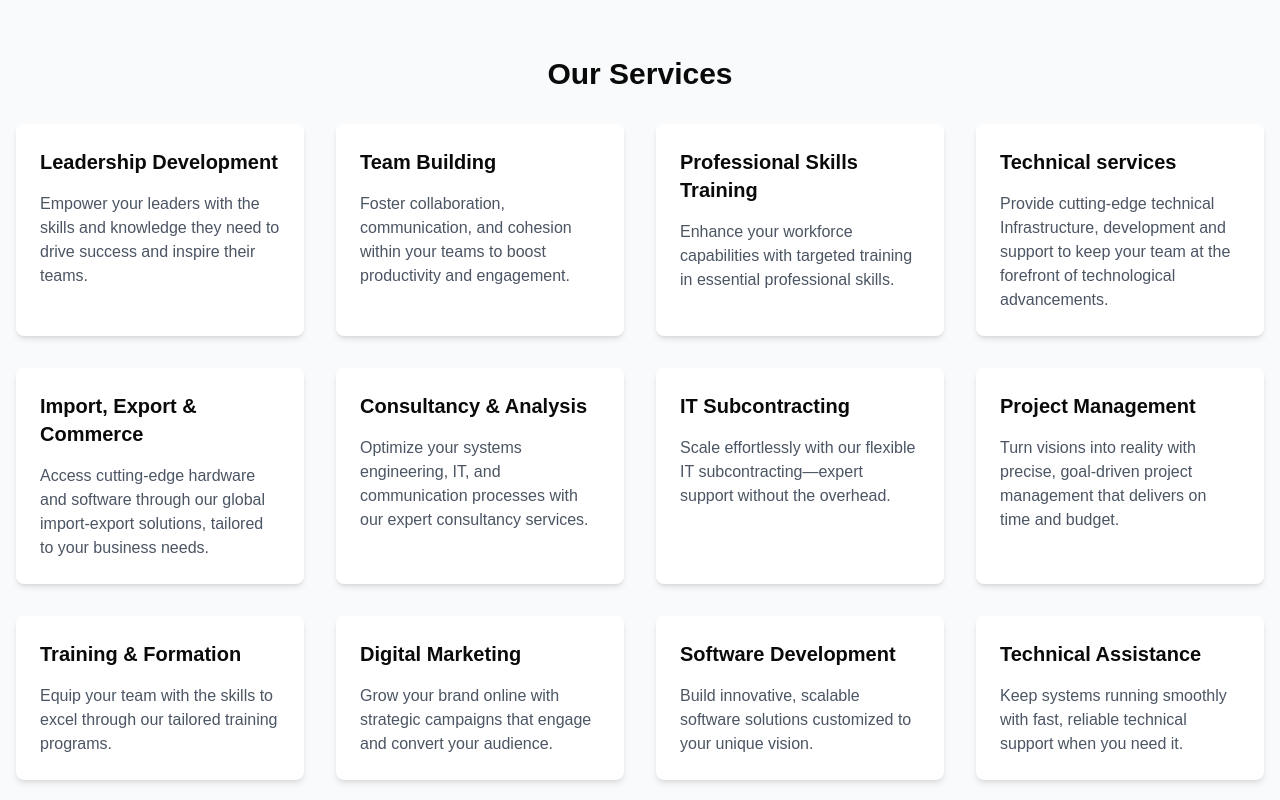
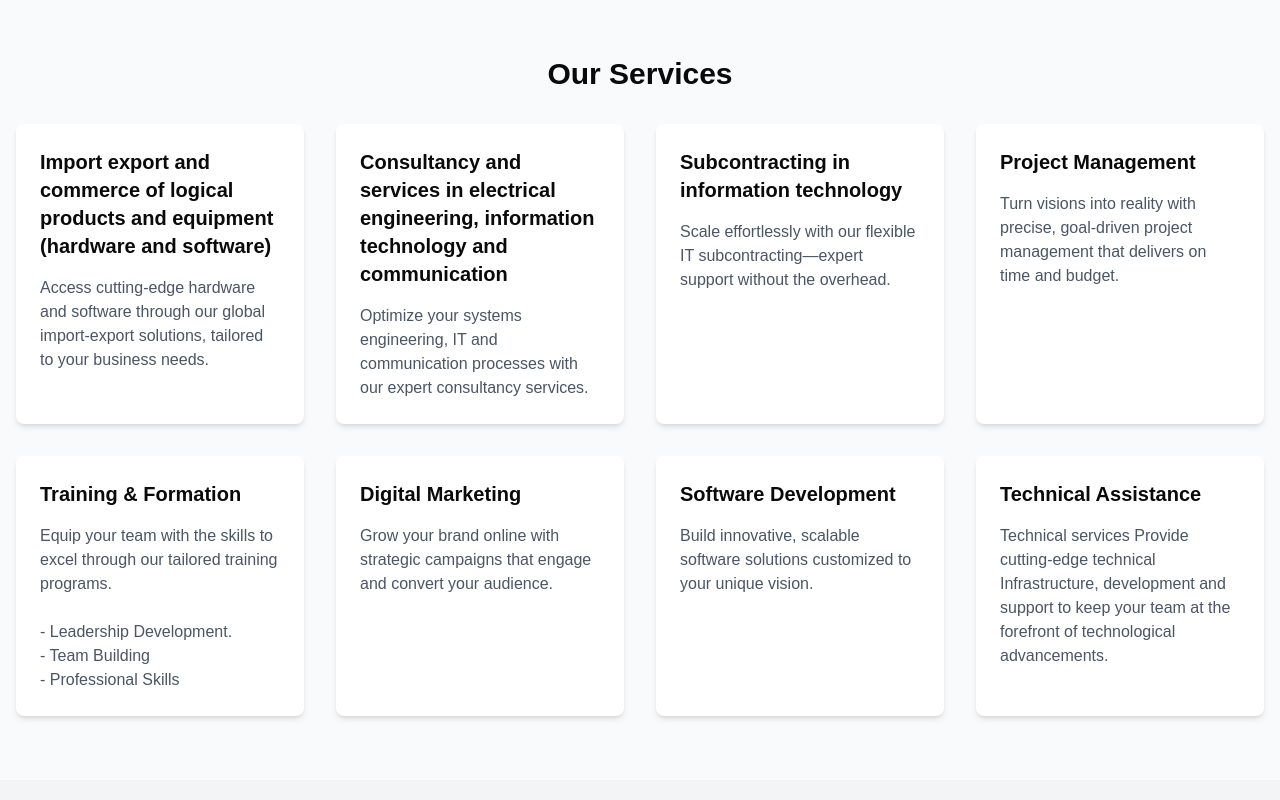
Before and after one commit to yanncarlier/set-out.com, a Next.js app in the folder my-app/: page / in a window 1280 px wide. Shown: the part 680-1480 px from the top of the page. Built offline with nearby package versions, Linux system fonts and the light colour scheme.

Commit message:
change some content

```diff
--- a/my-app/components/landing-page.tsx
+++ b/my-app/components/landing-page.tsx
@@ -63,7 +63,7 @@ export function LandingPage() {
                 </h3>
                 <p className="text-gray-600">
                   Our team of experienced professionals is dedicated to
-                  delivering high-quality, innovative training that drives real
+                  delivering high-quality, innovative services and training that drives real
                   results and lasting change.
                 </p>
               </div>
@@ -87,74 +87,36 @@ export function LandingPage() {
             <div className="grid md:grid-cols-4 gap-8">
                <div className="bg-white rounded-lg shadow-md p-6">
                 <h3 className="text-xl font-semibold mb-4">
-                  Leadership Development
+                  Import export and commerce of logical products and equipment (hardware and software)
                    </h3>
                 <p className="text-gray-600">
-                  Empower your leaders with the skills and knowledge they need
-                  to drive success and inspire their teams.
-                </p>
-              </div>
-              <div className="bg-white rounded-lg shadow-md p-6">
-                <h3 className="text-xl font-semibold mb-4">Team Building</h3>
-                <p className="text-gray-600">
-                  Foster collaboration, communication, and cohesion within your
-                  teams to boost productivity and engagement.
+
+                  Access cutting-edge hardware and software through our global
+                  import-export solutions, tailored to your business needs.
+
+
                 </p>
               </div>
                        <div className="bg-white rounded-lg shadow-md p-6">
                 <h3 className="text-xl font-semibold mb-4">
-                  Professional Skills Training
+                  Consultancy and services in electrical engineering, information technology and communication
                 </h3>
                 <p className="text-gray-600">
-                  Enhance your workforce capabilities with targeted training in
-                  essential professional skills.
+                  Optimize your systems engineering, IT and communication
+                  processes with our expert consultancy services.
+
+
+
                 </p>
               </div>
               <div className="bg-white rounded-lg shadow-md p-6">
                 <h3 className="text-xl font-semibold mb-4">
-                  Technical services
-                </h3>
-                <p className="text-gray-600">
-                  Provide cutting-edge technical Infrastructure, development and
-                  support to keep your team at the forefront of technological
-                  advancements.
-                </p>
-              </div>
-              {/* </div> */}
-              {/* </div> */}
-              {/* </section>
-
-        <section id="services" className="bg-gray-50 py-16"> */}
-              {/* <div className="container mx-auto px-4"> */}
-              {/* <h2 className="text-3xl font-bold mb-8 text-center">
-              Our Services
-            </h2> */}
-              {/* <div className="grid md:grid-cols-4 gap-8"> */}
-              <div className="bg-white rounded-lg shadow-md p-6">
-                <h3 className="text-xl font-semibold mb-4">
-                  Import, Export & Commerce
-                </h3>
-                <p className="text-gray-600">
-                  Access cutting-edge hardware and software through our global
-                  import-export solutions, tailored to your business needs.
-                </p>
-              </div>
-              <div className="bg-white rounded-lg shadow-md p-6">
-                <h3 className="text-xl font-semibold mb-4">
-                  Consultancy & Analysis
-                </h3>
-                <p className="text-gray-600">
-                  Optimize your systems engineering, IT, and communication
-                  processes with our expert consultancy services.
-                </p>
-              </div>
-              <div className="bg-white rounded-lg shadow-md p-6">
-                <h3 className="text-xl font-semibold mb-4">
-                  IT Subcontracting
+                  Subcontracting in information technology
                 </h3>
                 <p className="text-gray-600">
                   Scale effortlessly with our flexible IT subcontracting—expert
                   support without the overhead.
+
                 </p>
               </div>
                             <div className="bg-white rounded-lg shadow-md p-6">
@@ -172,7 +134,16 @@ export function LandingPage() {
                 </h3>
                 <p className="text-gray-600">
                   Equip your team with the skills to excel through our tailored
-                  training programs.
+                  training programs. <br /><br />
+                    - Leadership Development.
+
+
+                  <br />
+                   - Team Building
+
+                  <br />
+
+                  - Professional Skills
                 </p>
               </div>
                <div className="bg-white rounded-lg shadow-md p-6">
@@ -184,6 +155,8 @@ export function LandingPage() {
                   and convert your audience.
                 </p>
               </div>
+
+
               <div className="bg-white rounded-lg shadow-md p-6">
                 <h3 className="text-xl font-semibold mb-4">
                   Software Development
@@ -198,10 +171,19 @@ export function LandingPage() {
                   Technical Assistance
                 </h3>
                 <p className="text-gray-600">
-                  Keep systems running smoothly with fast, reliable technical
-                  support when you need it.
+
+                    Technical services
+
+                  Provide cutting-edge technical Infrastructure, development and
+                  support to keep your team at the forefront of technological
+                  advancements.
                 </p>
               </div>
+
+
+
+
+
             </div>
           </div>
         </section>
@@ -209,12 +191,9 @@ export function LandingPage() {
         <section id="contact" className="py-16">
           <div className="container mx-auto px-4 text-center">
             <h2 className="text-3xl font-bold mb-8">Contact Us</h2>
-            {/* <p className="text-xl mb-8">
-              Ready to take your organization to the next level? Get in touch
-              with us today!
-            </p> */}
+
             {/* <Button size="lg">Contact at set-out dot com </Button> */}
-            <section id="about" className="py-16">
+            <section id="about" className="">
               <p className="text-gray-600">
                 SET-OUT INTERNATIONAL COMPANY LIMITED <br />
 
@@ -228,8 +207,8 @@ n.º 336, Cheng Feng Commercial Building,   <br />
 
 
 Contact:   <br />
-Phone: (853) 28389275   <br />   <br />
-
+Phone: (853) 28389275   <br />
+Email: Contact at set-out dot com <br /><br />
 
 
                 {/* Avenida Comercial de Macau, No. 5 EDF, FIT Centre, 5 Andar,
@@ -237,9 +216,9 @@ Phone: (853) 28389275   <br />   <br />
                 启程国际有限公司 澳门商业大马路5地段澳门财富中心五楼 <br />
                 Phone: +853 82 9467 00 Fax: +853 82 9467 01 <br /> */}
                 Business Hours: Monday - Friday: 9:00AM - 5:00PM <br />
-                Email: Contact at set-out dot com <br />
-                <br />
-                Registration: 44438(SO) <br />
+
+
+                Registration: 44438(SO) <br /><br />
                 Company object: 1 - Import export and commerce of logical
                 products and equipment (hardware and software); 2 - Consultancy
                 and service analysis in electrical engineering, information
```
Lines whose indentation alone changed are shown as unchanged.
